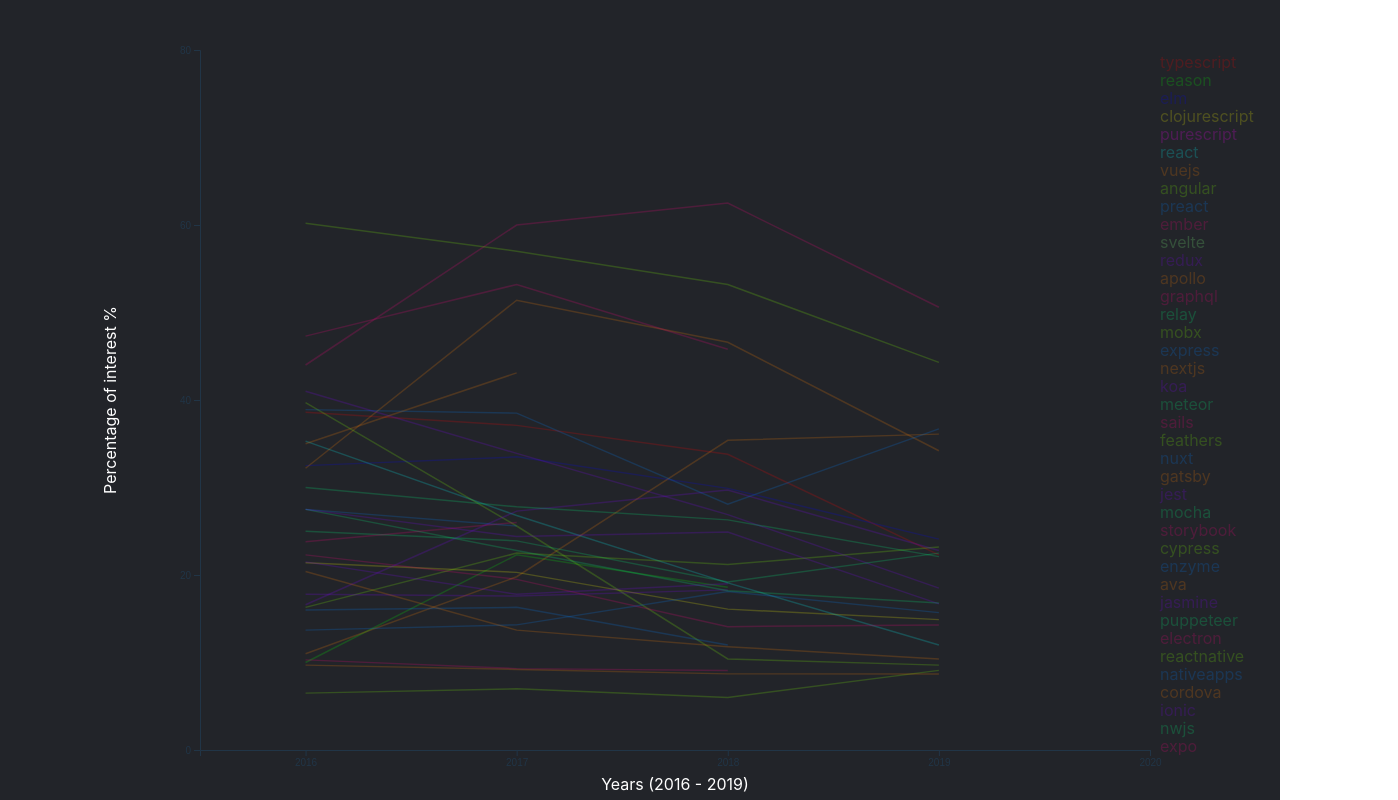
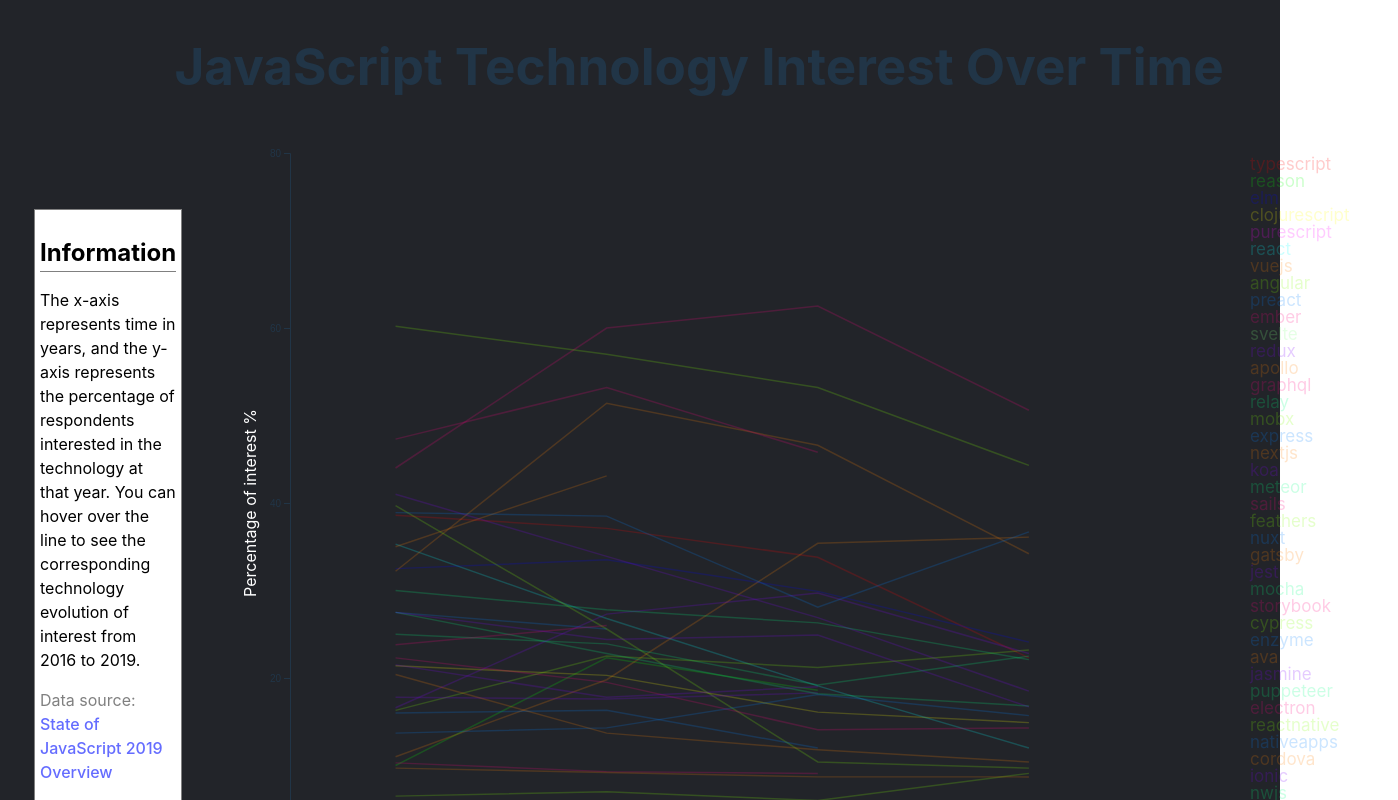
Before and after one commit to jhimy-michel/d3-tests, a React (Vite) app: page / in a window 1280 px wide. Shown: the top 800 px of the page, 1398 px wide, since content can reach past the window. Built offline with nearby package versions, Linux system fonts and the light colour scheme.

Commit message:
adding layout

```diff
--- a/package.json
+++ b/package.json
@@ -10,7 +10,11 @@
     "preview": "vite preview"
   },
   "dependencies": {
+    "@chakra-ui/react": "^2.8.2",
+    "@emotion/react": "^11.11.4",
+    "@emotion/styled": "^11.11.0",
     "d3": "^7.9.0",
+    "framer-motion": "^11.0.13",
     "react": "^18.2.0",
     "react-dom": "^18.2.0",
     "react-spring": "^9.7.3"
--- a/src/components/state-of-js/LineChart.tsx
+++ b/src/components/state-of-js/LineChart.tsx
@@ -2,7 +2,7 @@ import React, { useRef, useEffect, useState } from "react";
 import * as d3 from "d3";
 import { customColors } from "../../data/colors";
 
-const LineChart = ({ data, width, height }) => {
+const LineChart = ({ data, width, height, category }) => {
   const svgRef = useRef();
   const [activeIndex, setActiveIndex] = useState(null);
 
@@ -32,7 +32,7 @@ const LineChart = ({ data, width, height }) => {
 
       chartGroup
         .append("path")
-        .datum(dataLine.experience.allYears.map((year) => year.buckets.find((bucket) => bucket.id === "interested")))
+        .datum(dataLine.experience.allYears.map((year) => year.buckets.find((bucket) => bucket.id === category)))
         .attr("fill", "none")
         .attr("stroke", color)
         .attr("stroke-width", 1.5)
@@ -51,11 +51,11 @@ const LineChart = ({ data, width, height }) => {
       chartGroup
         .append("text")
         .attr("x", chartWidth + 10)
-        .attr("y", (index + 1) * 18)
+        .attr("y", (index + 1) * 17)
         .text(`${dataLine.id}`)
         .style("fill", color)
         .attr("opacity", isActive ? 1 : 0.2)
-        .style("font-size", !isActive ? "16px" : "21px")
+        .style("font-size", !isActive ? "17px" : "21px")
         .on("mouseover", () => {
           setActiveIndex(index);
         })
@@ -72,7 +72,7 @@ const LineChart = ({ data, width, height }) => {
       .call(
         d3
           .axisBottom(xScale)
-          .tickValues([0, 1, 2, 3, 4, 5])
+          .tickValues([0, 1, 2, 3, 4])
           .tickFormat((d) => 2016 + d)
       );
 
@@ -88,14 +88,13 @@ const LineChart = ({ data, width, height }) => {
     chartGroup
       .append("text")
       .attr("transform", "rotate(-90)")
-      .attr("y", -margin.left)
+      .attr("y", -margin.left / 2)
       .attr("x", -chartHeight / 2)
       .attr("dy", "1em")
       .style("text-anchor", "middle")
       .style("fill", "white")
       .text("Percentage of interest %");
-
-  }, [data, width, height, activeIndex]);
+  }, [data, width, height, activeIndex, category]);
 
   return <svg ref={svgRef}></svg>;
 };
--- a/src/components/state-of-js/MainPage.tsx
+++ b/src/components/state-of-js/MainPage.tsx
@@ -1,4 +1,6 @@
 import React from "react";
+import { Box, Flex, Heading, Text } from "@chakra-ui/react";
+
 import LineChart from "./LineChart";
 import data from "../../data/stateOfJs.json";
 
@@ -7,17 +9,55 @@ import data from "../../data/stateOfJs.json";
  * @returns
  */
 
-const categories = ["would_use", "never_heard", "interested", "would_not_use", "not_interested"];
-
-// x axis represent time in years
-// y axis represents the percentage of respondents
-// assign a color
+const categories = {
+  WOULD_USE: "would_use",
+  NEVER_HEARD: "never_heard",
+  INTERESTED: "interested",
+  WOULD_NOT_USE: "would_not_use",
+  NOT_INTERESTED: "not_interested",
+};
 
 const MainPage = () => {
   return (
-    <div style={{ display: "flex", justifyContent: "center", marginLeft: "100px" }}>
-      <LineChart data={data} width={1200} height={800} />
-    </div>
+    <Box p="4">
+      <Heading as="h1" mb="4" fontSize="2xl" textAlign="center">
+        JavaScript Technology Interest Over Time
+      </Heading>
+      <Flex justify="space-between" alignItems="flex-start">
+        <Box
+          maxW="450px"
+          p="4"
+          bg="white"
+          boxShadow="md"
+          borderRadius="md"
+          padding={"5px"}
+          marginLeft={"30px"}
+          marginTop={"110px"}
+          border="1px solid"
+          borderColor="gray"
+        >
+          <Heading as="h2" size="md" mb="4" color="black" borderBottom="1px solid" borderColor="gray">
+            Information
+          </Heading>
+          <Text fontSize="lg" color="black" lineHeight="tall">
+            The x-axis represents time in years, and the y-axis represents the percentage of respondents interested in
+            the technology at that year. You can hover over the line to see the corresponding technology evolution of
+            interest from 2016 to 2019.
+          </Text>
+          <Text mt="4" fontSize="sm" color="gray">
+            Data source:{" "}
+            <a href="https://2019.stateofjs.com/overview/" target="_blank" rel="noopener noreferrer">
+              State of JavaScript 2019 Overview
+            </a>
+          </Text>
+        </Box>
+        <Box flex="1" ml="4">
+          <Box bg="gray.100" p="4" borderRadius="md">
+            <LineChart data={data} width={1200} height={800} category={categories.INTERESTED} />
+          </Box>
+        </Box>
+      </Flex>
+    </Box>
   );
 };
 
```
Also changed, not shown: 1 other file (tests, documents, lock files or other folders).
